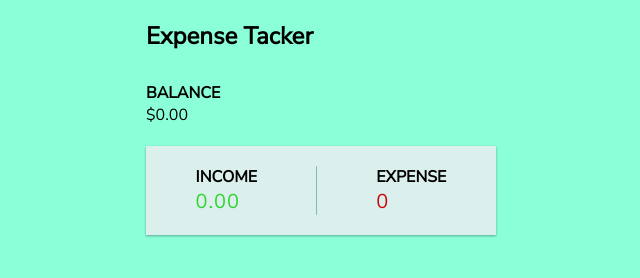
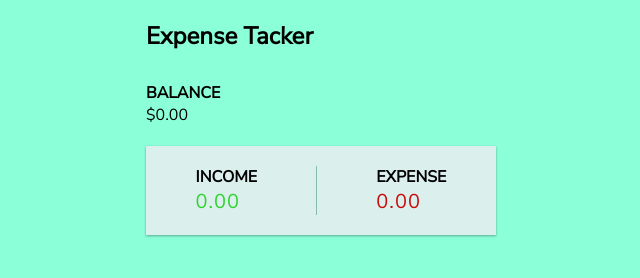
Before and after one commit to amadi5892/Expense-Tracker, a React (Create React App) app: page / in a window 1280 px wide. Shown: the top 278 px of the page, without its empty margins (319-959 px from the left). Built offline with nearby package versions, Linux system fonts and the light colour scheme.

Commit message:
fixed decimal point income expense component

```diff
--- a/src/components/IncomeExpense/IncomeExpense.component.jsx
+++ b/src/components/IncomeExpense/IncomeExpense.component.jsx
@@ -31,7 +31,7 @@ const IncomeExpense = () => {
             <h4>
                 Expense
             </h4>
-            <span className='money minus' >{Math.abs(expense)}</span>
+            <span className='money minus' >{Math.abs(expense).toFixed(2)}</span>
         </div>
     </div>
   )
```
